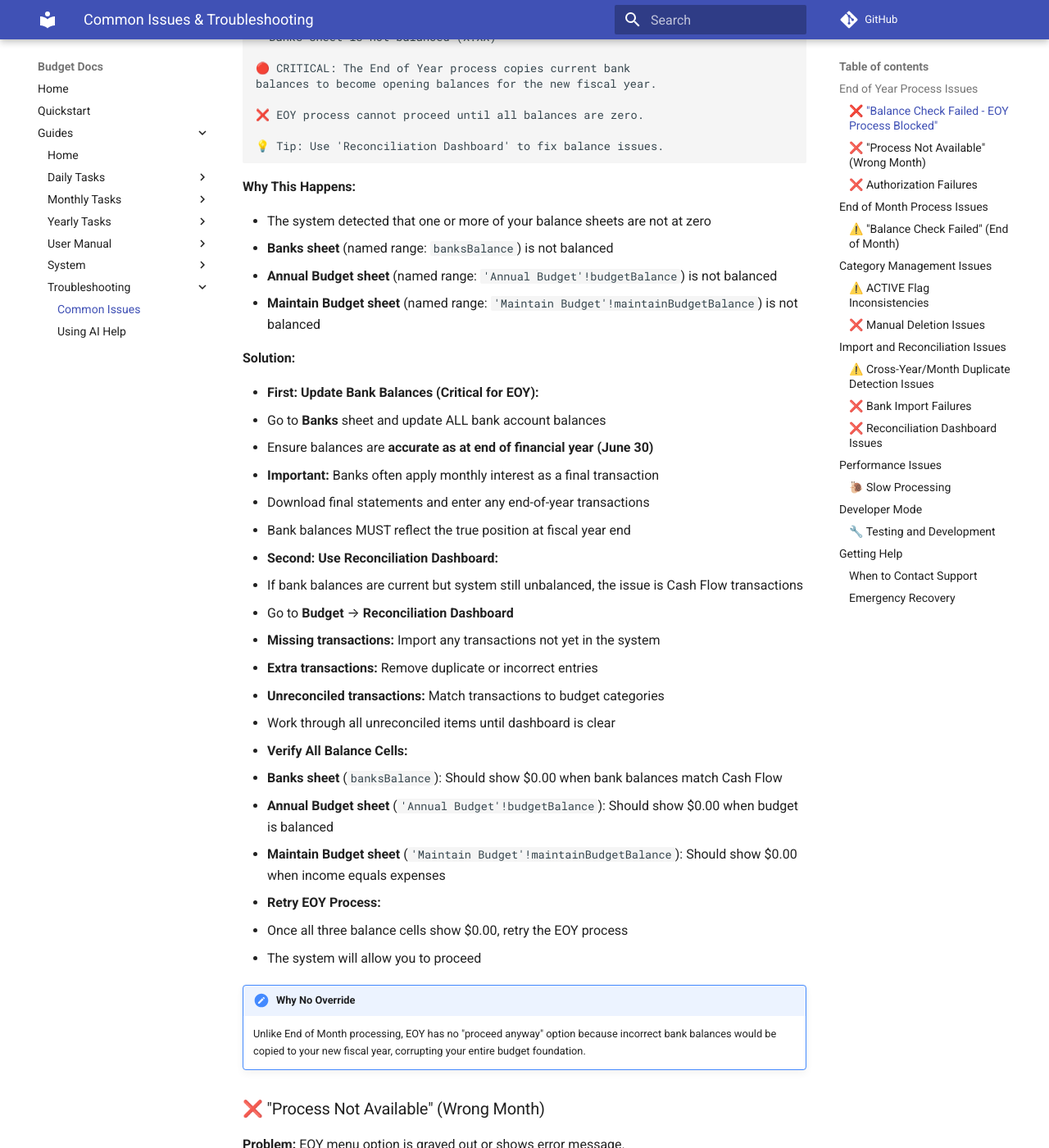
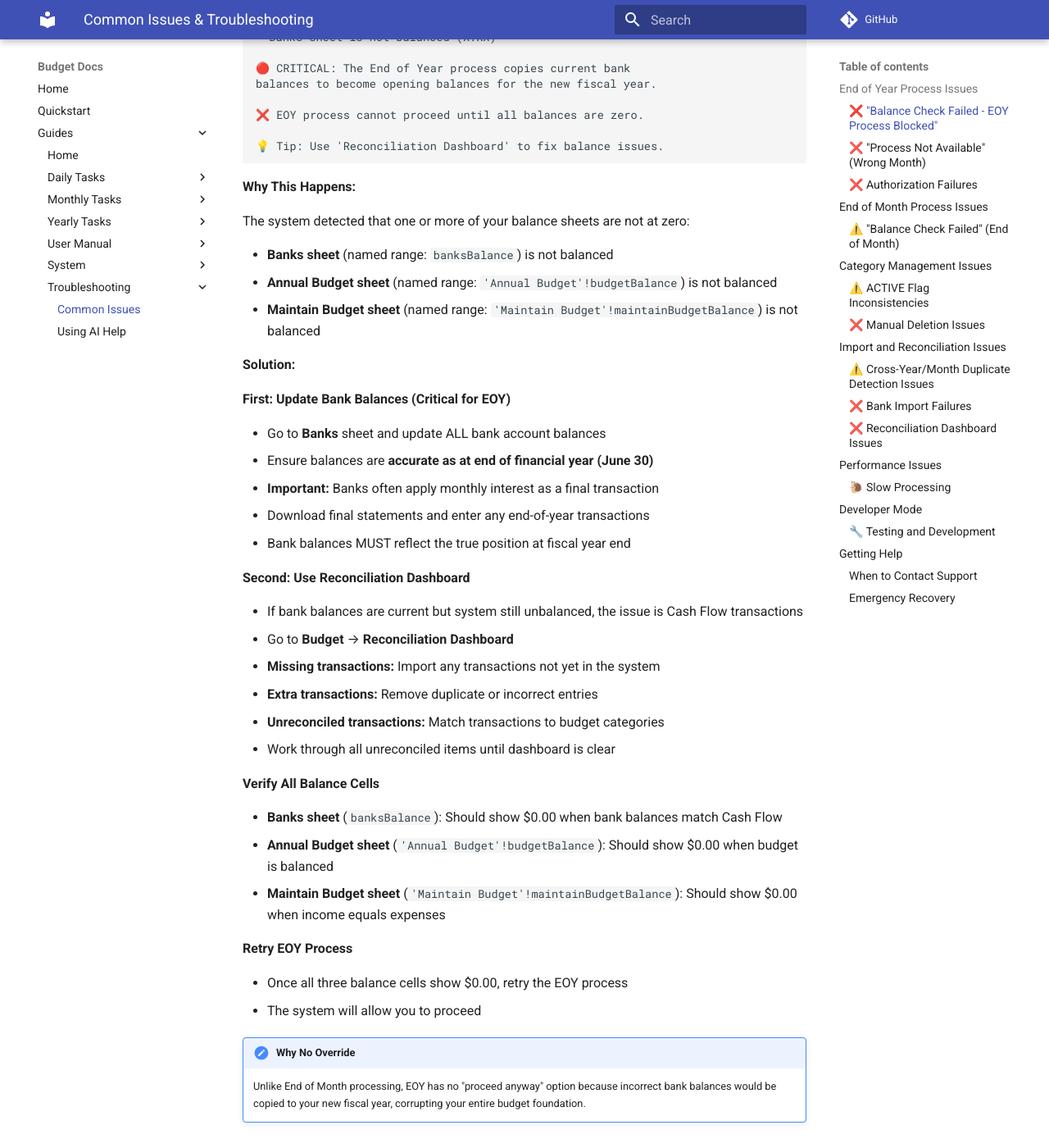
Before and after one commit to griadooss/budget-docs, an MkDocs documentation site: the page built from docs/guides/troubleshooting/common-issues.md, in a window 1280 px wide and 1400 px high, scrolled down 508 px. Shown: the whole window at 82% size. Built offline with MkDocs 1.6.1 and Material for MkDocs 9.7.7, drawn with Linux system fonts in a browser that asks for light colours; comment, search, counter and statistics services are not loaded; some of the changed text lies outside the part shown.

```diff
--- a/docs/guides/troubleshooting/common-issues.md
+++ b/docs/guides/troubleshooting/common-issues.md
@@ -30,36 +30,41 @@ balances to become opening balances for the new fiscal year.
 
 **Why This Happens:**
 
-- The system detected that one or more of your balance sheets are not at zero
+The system detected that one or more of your balance sheets are not at zero:
+
 - **Banks sheet** (named range: `banksBalance`) is not balanced
 - **Annual Budget sheet** (named range: `'Annual Budget'!budgetBalance`) is not balanced
 - **Maintain Budget sheet** (named range: `'Maintain Budget'!maintainBudgetBalance`) is not balanced
 
 **Solution:**
 
-- **First: Update Bank Balances (Critical for EOY):**
-  - Go to **Banks** sheet and update ALL bank account balances
-  - Ensure balances are **accurate as at end of financial year (June 30)**
-  - **Important:** Banks often apply monthly interest as a final transaction
-  - Download final statements and enter any end-of-year transactions
-  - Bank balances MUST reflect the true position at fiscal year end
+**First: Update Bank Balances (Critical for EOY)**
 
-- **Second: Use Reconciliation Dashboard:**
-  - If bank balances are current but system still unbalanced, the issue is Cash Flow transactions
-  - Go to **Budget** → **Reconciliation Dashboard**
-  - **Missing transactions:** Import any transactions not yet in the system
-  - **Extra transactions:** Remove duplicate or incorrect entries
-  - **Unreconciled transactions:** Match transactions to budget categories
-  - Work through all unreconciled items until dashboard is clear
+- Go to **Banks** sheet and update ALL bank account balances
+- Ensure balances are **accurate as at end of financial year (June 30)**
+- **Important:** Banks often apply monthly interest as a final transaction
+- Download final statements and enter any end-of-year transactions
+- Bank balances MUST reflect the true position at fiscal year end
 
-- **Verify All Balance Cells:**
-  - **Banks sheet** (`banksBalance`): Should show $0.00 when bank balances match Cash Flow
-  - **Annual Budget sheet** (`'Annual Budget'!budgetBalance`): Should show $0.00 when budget is balanced
-  - **Maintain Budget sheet** (`'Maintain Budget'!maintainBudgetBalance`): Should show $0.00 when income equals expenses
+**Second: Use Reconciliation Dashboard**
 
-- **Retry EOY Process:**
-  - Once all three balance cells show $0.00, retry the EOY process
-  - The system will allow you to proceed
+- If bank balances are current but system still unbalanced, the issue is Cash Flow transactions
+- Go to **Budget** → **Reconciliation Dashboard**
+- **Missing transactions:** Import any transactions not yet in the system
+- **Extra transactions:** Remove duplicate or incorrect entries
+- **Unreconciled transactions:** Match transactions to budget categories
+- Work through all unreconciled items until dashboard is clear
+
+**Verify All Balance Cells**
+
+- **Banks sheet** (`banksBalance`): Should show $0.00 when bank balances match Cash Flow
+- **Annual Budget sheet** (`'Annual Budget'!budgetBalance`): Should show $0.00 when budget is balanced
+- **Maintain Budget sheet** (`'Maintain Budget'!maintainBudgetBalance`): Should show $0.00 when income equals expenses
+
+**Retry EOY Process**
+
+- Once all three balance cells show $0.00, retry the EOY process
+- The system will allow you to proceed
 
 !!! note "Why No Override"
     Unlike End of Month processing, EOY has no "proceed anyway" option because incorrect bank balances would be copied to your new fiscal year, corrupting your entire budget foundation.
@@ -112,14 +117,16 @@ the final month of the fiscal year.
 
 **Solution Options:**
 
-- **Fix Balances First (Recommended):**
-  - Use Reconciliation Dashboard to resolve issues
-  - Ensures clean monthly processing
+**Fix Balances First (Recommended)**
 
-- **Proceed Anyway:**
-  - Click "Yes" to continue despite warnings
-  - Fix balance issues in subsequent reconciliation
-  - Monthly processing is more forgiving than EOY
+- Use Reconciliation Dashboard to resolve issues
+- Ensures clean monthly processing
+
+**Proceed Anyway**
+
+- Click "Yes" to continue despite warnings
+- Fix balance issues in subsequent reconciliation
+- Monthly processing is more forgiving than EOY
 
 ## Category Management Issues
 
@@ -135,19 +142,22 @@ the final month of the fiscal year.
 
 **Solution:**
 
-- **Use Developer Menu (if available):**
-  - Go to **🛠️ Developer > Debug Tools > 🔄 Re-sync ACTIVE Flags**
-  - This will synchronize all category statuses
+**Use Developer Menu (if available)**
 
-- **Manual Check:**
-  - Verify items exist in both Maintain Budget and Annual Budget sheets
-  - Ensure budget amounts are greater than zero
-  - Check that "Distributed" checkbox is checked
+- Go to **🛠️ Developer > Debug Tools > 🔄 Re-sync ACTIVE Flags**
+- This will synchronize all category statuses
 
-- **Prevention:**
-  - Always use menu functions for category management
-  - Don't manually edit the LookUps sheet
-  - Use "Delete Category/Subcategory" from Maintain Budget menu
+**Manual Check**
+
+- Verify items exist in both Maintain Budget and Annual Budget sheets
+- Ensure budget amounts are greater than zero
+- Check that "Distributed" checkbox is checked
+
+**Prevention**
+
+- Always use menu functions for category management
+- Don't manually edit the LookUps sheet
+- Use "Delete Category/Subcategory" from Maintain Budget menu
 
 ### ❌ Manual Deletion Issues
 
@@ -166,18 +176,21 @@ the final month of the fiscal year.
 
 **Solution:**
 
-- **Restore the Deleted Item:**
-  - Manually add the item back to the appropriate sheet
-  - Use the same category/subcategory name
+**Restore the Deleted Item**
 
-- **Use Proper Deletion Process:**
-  - Go to **🏦 Budget > Maintain Budget > 🗑️ Delete Category/Subcategory**
-  - This ensures proper cleanup across all sheets
+- Manually add the item back to the appropriate sheet
+- Use the same category/subcategory name
 
-- **Prevention:**
-  - **Never manually delete rows** from Annual Budget or Maintain Budget sheets
-  - Always use the menu functions for category management
-  - The system provides safety checks and proper cleanup
+**Use Proper Deletion Process**
+
+- Go to **🏦 Budget > Maintain Budget > 🗑️ Delete Category/Subcategory**
+- This ensures proper cleanup across all sheets
+
+**Prevention**
+
+- **Never manually delete rows** from Annual Budget or Maintain Budget sheets
+- Always use the menu functions for category management
+- The system provides safety checks and proper cleanup
 
 !!! warning "Critical"
     Manual deletion from sheets can cause serious balance inconsistencies. Always use the provided menu functions.
```
Also changed, not shown: other parts of docs/guides/troubleshooting/common-issues.md (+77 -62 lines).
